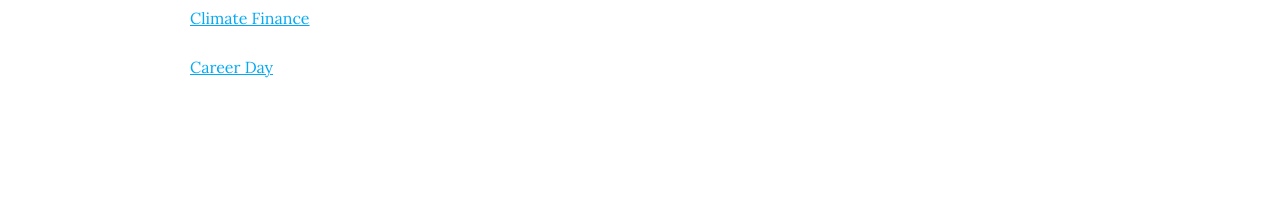
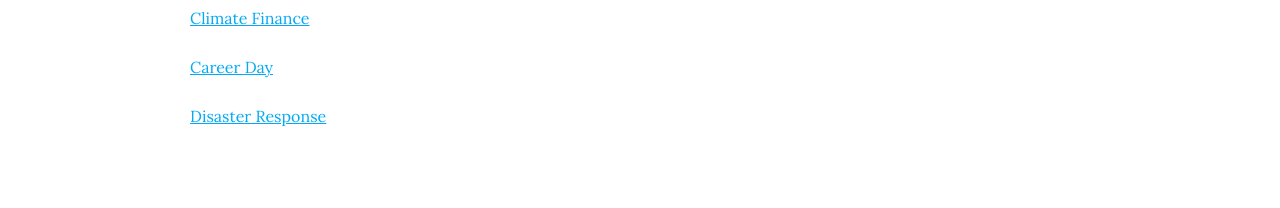
Before and after one commit to Lindsay-Lab/lindsay-lab.github.io, a Jekyll site: the page built from teaching/index.md, in a window 1280 px wide. Shown: the part 1273-1481 px from the top of the page. Built offline with Jekyll 4.4.1, drawn with Linux system fonts in a browser that asks for light colours; nearby versions of some CDN libraries; before the commit the page ends 1435 px from its top, so only the background shows below that.

Commit message:
Update index.md

```diff
--- a/teaching/index.md
+++ b/teaching/index.md
@@ -45,6 +45,8 @@ The current course syllabus is [here](https://lindsay-lab.github.io/ClimateML_Le
 
 [Career Day](https://lindsay-lab.github.io/ClimateML_Lectures/Career%20Day.pdf)
 
+[Disaster Response](https://lindsay-lab.github.io/ClimateML_Lectures/Disaster%20Response.pdf)
+
 <!--{% include search-info.html %}
 
 {% include section.html %}
```
